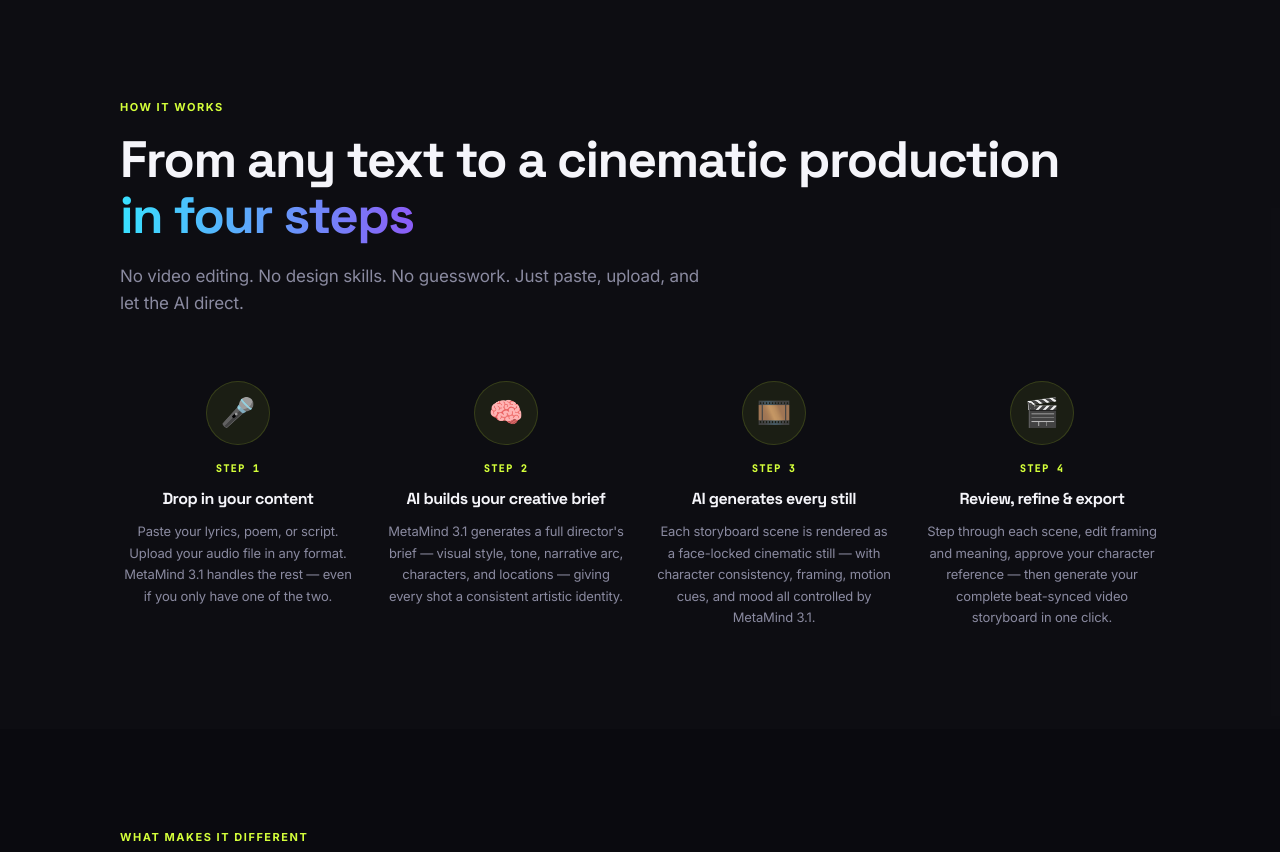
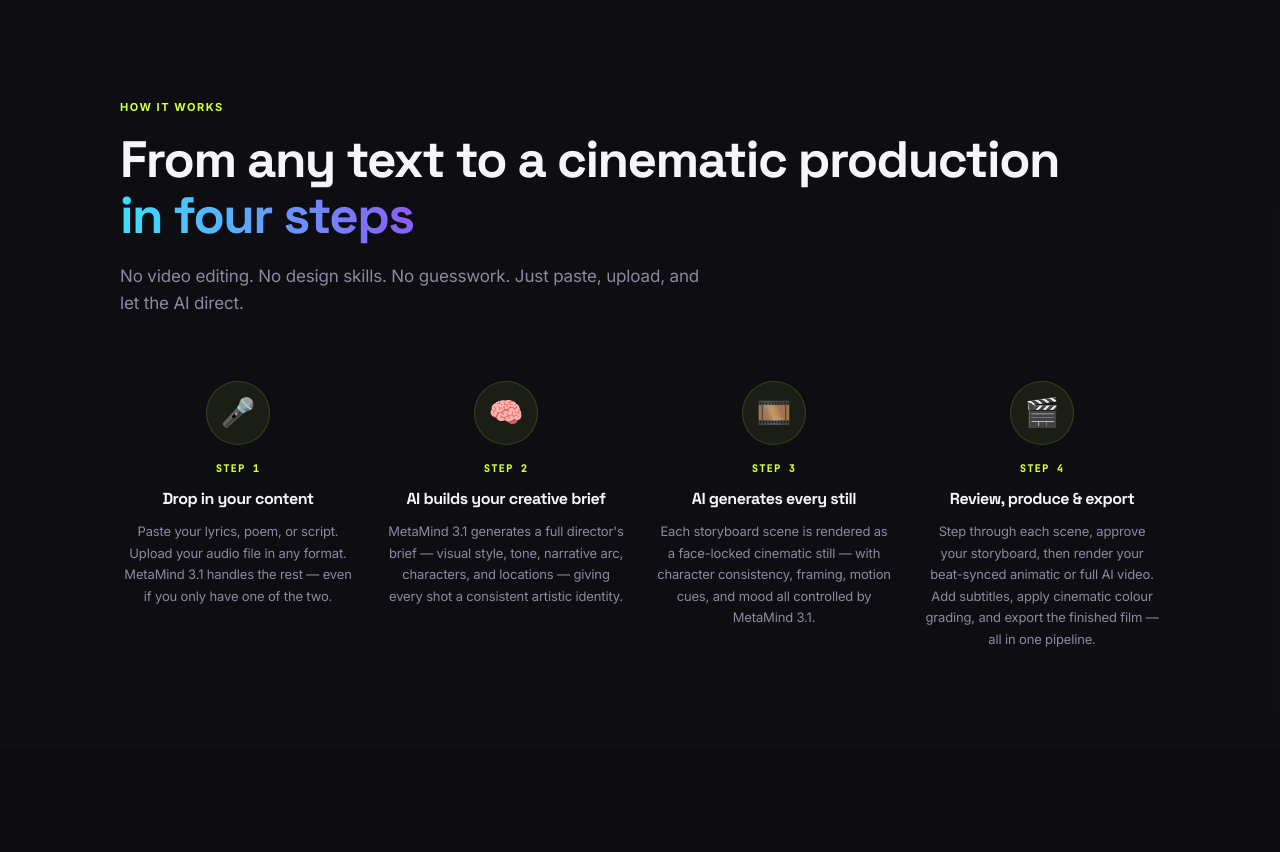
Before and after one commit to Qaivid/Qaivid-MM3, a Flask app: page / in a window 1280 px wide; the page is wider, and only the part inside the window is pictured. Shown: the part 1317-2169 px from the top of that part. Run offline with Flask 3, Linux system fonts and the light colour scheme; some libraries are stand-ins or nearby versions.

Commit message:
Expand video production steps to include post-production and export
Update Step 4 description in `templates/landing.html` to encompass the full video production pipeline, including storyboard approval, AI video rendering, subtitle application, color grading, and final export.

Replit-Commit-Author: Agent
Replit-Commit-Session-Id: 9718b0a2-54fd-4519-95e1-f19bb8cc0691
Replit-Commit-Checkpoint-Type: full_checkpoint
Replit-Commit-Event-Id: 5af241d3-7ca5-4de4-9cc2-6ad83dd539f2
Replit-Commit-Screenshot-Url: https://storage.googleapis.com/screenshot-production-us-central1/7f445050-d194-4ba0-8e64-4cd83f6633b4/9718b0a2-54fd-4519-95e1-f19bb8cc0691/TObwHTZ
Replit-Helium-Checkpoint-Created: true

```diff
--- a/templates/landing.html
+++ b/templates/landing.html
@@ -170,8 +170,8 @@
                     <span class="lp-how-icon">🎬</span>
                 </div>
                 <div class="lp-how-step-num">Step 4</div>
-                <h3>Review, refine &amp; export</h3>
-                <p>Step through each scene, edit framing and meaning, approve your character reference — then generate your complete beat-synced video storyboard in one click.</p>
+                <h3>Review, produce &amp; export</h3>
+                <p>Step through each scene, approve your storyboard, then render your beat-synced animatic or full AI video. Add subtitles, apply cinematic colour grading, and export the finished film — all in one pipeline.</p>
             </div>
         </div>
     </div>
```
